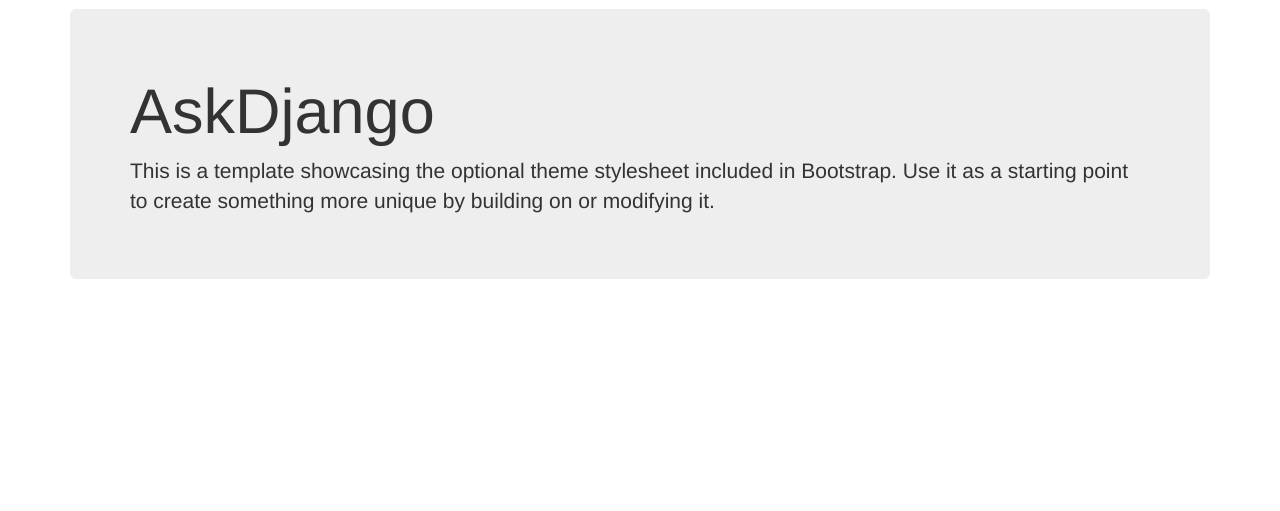
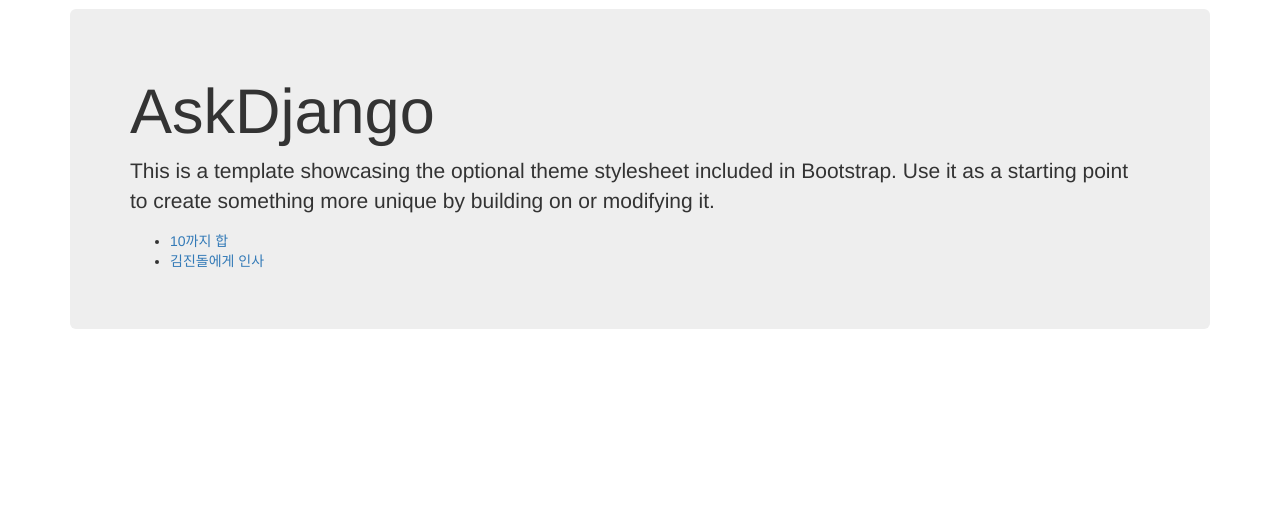
Before and after one commit to Chojiwon/nits-1st, a Django app: page / in a window 1280 px wide. Shown: the part 51-562 px from the top of the page. Run offline with Django 3.2, Linux system fonts and the light colour scheme; some libraries are stand-ins or nearby versions.

Commit message:
url reverse 샘플 추가

```diff
--- a/django_projects/askdjango/askdjango/urls.py
+++ b/django_projects/askdjango/askdjango/urls.py
@@ -23,8 +23,8 @@
     url(r'^admin/', admin.site.urls),
     url(r'^$', blog_views.post_list, name='post_list'),
     url(r'^(?P<pk>\d+)/$', blog_views.post_detail, name='post_detail'),
-    url(r'^sum/(?P<numbers>[\d\/]+)/$', dojo_views.mysum),
-    url(r'^hello/(?P<name>[ㄱ-힣]+)/(?P<age>\d+)/$', dojo_views.hello),
+    url(r'^sum/(?P<numbers>[\d\/]+)/$', dojo_views.mysum, name='mysum'),
+    url(r'^hello/(?P<name>[ㄱ-힣]+)/(?P<age>\d+)/$', dojo_views.hello, name='hello'),
 ]
 
 if settings.DEBUG:
--- a/django_projects/askdjango/blog/templates/blog/post_list.html
+++ b/django_projects/askdjango/blog/templates/blog/post_list.html
@@ -42,6 +42,15 @@
     <div class="jumbotron">
         <h1>AskDjango</h1>
         <p>This is a template showcasing the optional theme stylesheet included in Bootstrap. Use it as a starting point to create something more unique by building on or modifying it.</p>
+
+        <ul>
+            <li>
+                <a href="{% url "mysum" "1/2/3/4/5/6/7/8/9/10" %}">10까지 합</a>
+            </li>
+            <li>
+                <a href="{% url "hello" name="김진돌" age=10 %}">김진돌에게 인사</a>
+            </li>
+        </ul>
     </div>
 </div>
 
```
